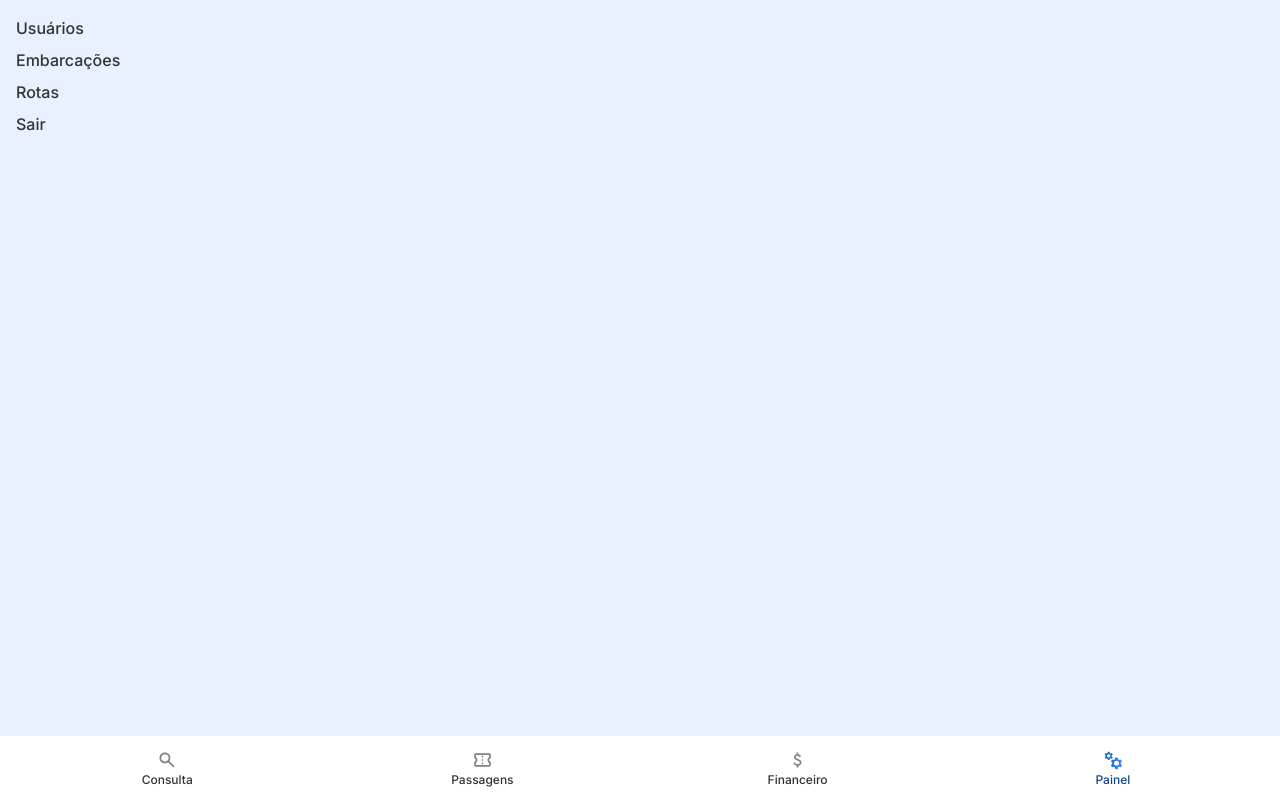
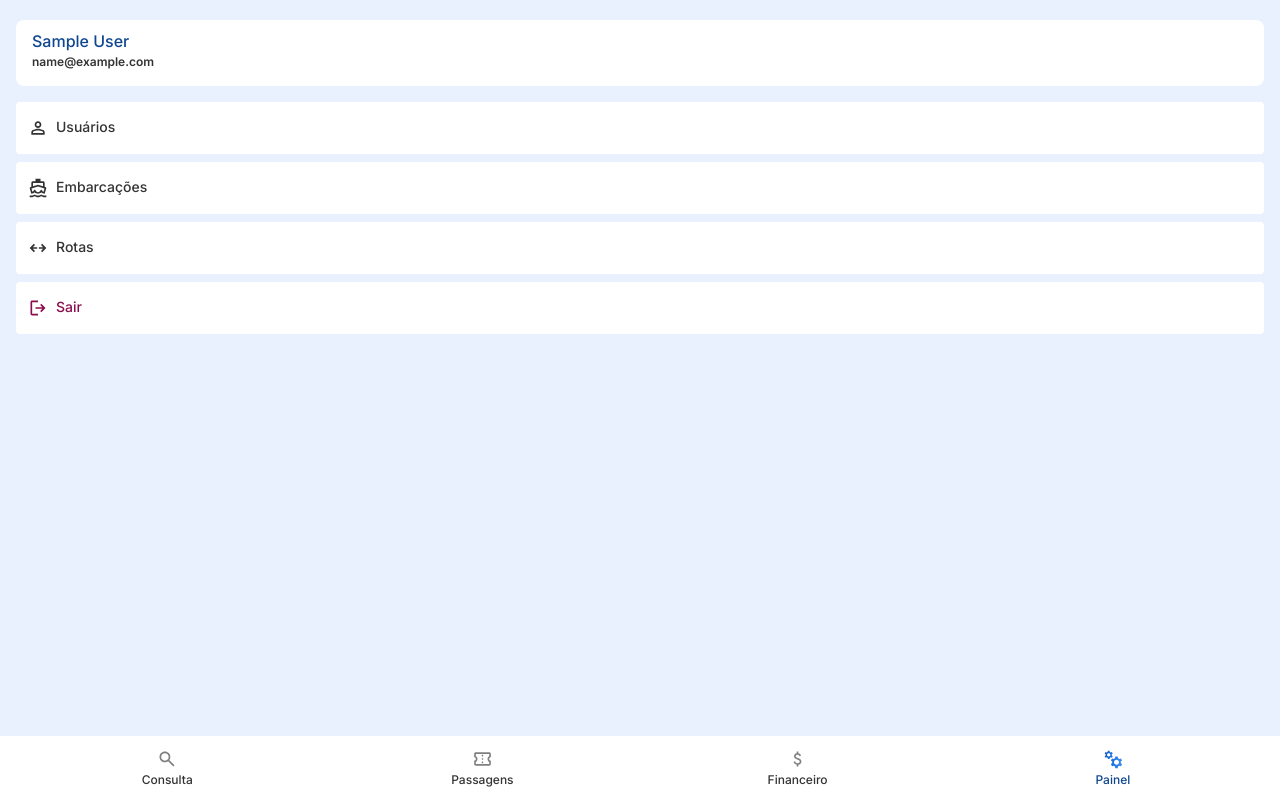
Before and after one commit to eu-erickfernandes/navegar-web, a Django app: page /usuario/painel/ in a window 1280 px wide. Run offline with Django 5.2, Linux system fonts and the light colour scheme; the visitor is signed in with stand-in values (Sample User, id 1); parts of the project's set-up code (start-up, migrations or seed data) failed here and were passed over.

Commit message:
Painel Fixes #30

```diff
--- a/static/css/global/layout.css
+++ b/static/css/global/layout.css
@@ -40,6 +40,7 @@ body{
     }
 
     .container{
+        background-color: var(--clr-white);
         display: grid;
         gap: .5rem;
         padding-block: .75rem;
--- a/static/css/global/reset.css
+++ b/static/css/global/reset.css
@@ -29,7 +29,7 @@ footer, header, hgroup, menu, nav, section {
 	display: block;
 }
 body {
-	line-height: 1;
+	line-height: 1.2;
 }
 ol, ul {
 	list-style: none;
--- a/static/css/templates/authentication/panel.css
+++ b/static/css/templates/authentication/panel.css
@@ -0,0 +1,48 @@
+.user-info{
+    background-color: var(--clr-white);
+    border-radius: .5rem;
+
+    .name{
+        color: var(--clr-primary-dark);
+    }
+}
+
+.panel-link{
+    align-items: center;
+    background-color: var(--clr-white);
+    border-radius: .25rem;
+    box-sizing: border-box;
+    display: flex;
+    gap: .5rem;
+    padding-block: 1rem;
+    padding-inline: .75rem;
+    width: 100%;
+
+    &::before{
+        aspect-ratio: 1;
+        background-position: center;
+        background-repeat: no-repeat;
+        content: '';
+        display: block;
+        width: 1.25rem;
+    }
+
+    &.users::before{
+        background-image: url('../../../icons/panel/users.svg');
+    }
+
+    &.boats::before{
+        background-image: url('../../../icons/panel/boats.svg');
+    }
+
+    &.routes::before{
+        background-image: url('../../../icons/panel/routes.svg');
+    }
+
+    &.logout{
+        color: var(--clr-red-dark);
+        &::before{
+            background-image: url('../../../icons/panel/logout.svg');
+        }
+    }
+}
--- a/static/js/components/radioControl.js
+++ b/static/js/components/radioControl.js
@@ -9,12 +9,8 @@ if(radioControls.length){
 
         const radioKey = radioChecked.getAttribute('data-radio-control')
 
-        console.log(radioChecked, radioKey)
-
         targets.forEach((target) => {
             const targetKey = target.getAttribute('data-radio-control-target')
-
-            console.log(targetKey)
 
             if(targetKey == radioKey){
                 target.classList.remove('hidden')
--- a/templates/authentication/panel.html
+++ b/templates/authentication/panel.html
@@ -12,9 +12,19 @@
 
 {% block content %}
     <main>
-        <a href="{% url 'authentication:index' %}">Usuários</a>
-        <a href="{% url 'route:boats' %}">Embarcações</a>
-        <a href="{% url 'route:index' %}">Rotas</a>
-        <a href="{% url 'authentication:user_logout' %}">Sair</a>
+        <div class="container user-info">
+            <div class="group sm">
+                <h2 class="name">{{ request.user.name }}</h2>
+                <p class="fs-sm fw-bd">{{ request.user.email }}</p>
+                <p class="fs-sm fw-bd">{{ request.user.phone }}</p>
+            </div>
+        </div>
+
+        <div class="group">
+            <a class="panel-link users fs-md" href="{% url 'authentication:index' %}">Usuários</a>
+            <a class="panel-link boats fs-md" href="{% url 'route:boats' %}">Embarcações</a>
+            <a class="panel-link routes fs-md" href="{% url 'route:index' %}">Rotas</a>
+            <a class="panel-link logout fs-md" href="{% url 'authentication:user_logout' %}">Sair</a>
+        </div>
     </main>
 {% endblock %}
--- a/templates/authentication/partials/_base.html
+++ b/templates/authentication/partials/_base.html
@@ -20,7 +20,7 @@
         <link rel="stylesheet" href="{% static 'css/components/button.css' %}">
         <link rel="stylesheet" href="{% static 'css/components/form.css' %}">
         <link rel="stylesheet" href="{% static 'css/components/input.css' %}">
-        <link rel="stylesheet" href="{% static 'css/components/messages.css' %}">
+        <!-- <link rel="stylesheet" href="{% static 'css/components/messages.css' %}"> -->
         <link rel="stylesheet" href="{% static 'css/components/radio-control.css' %}">
 
         <!-- TEMPLATES CSS -->
```
Also changed, not shown: apps/route/views.py (+6 -2 lines), templates/route/boats.html (+9 -1 lines), static/icons/panel/boats.svg (added), static/icons/panel/logout.svg (added), static/icons/panel/routes.svg (added), static/icons/panel/users.svg (added).
